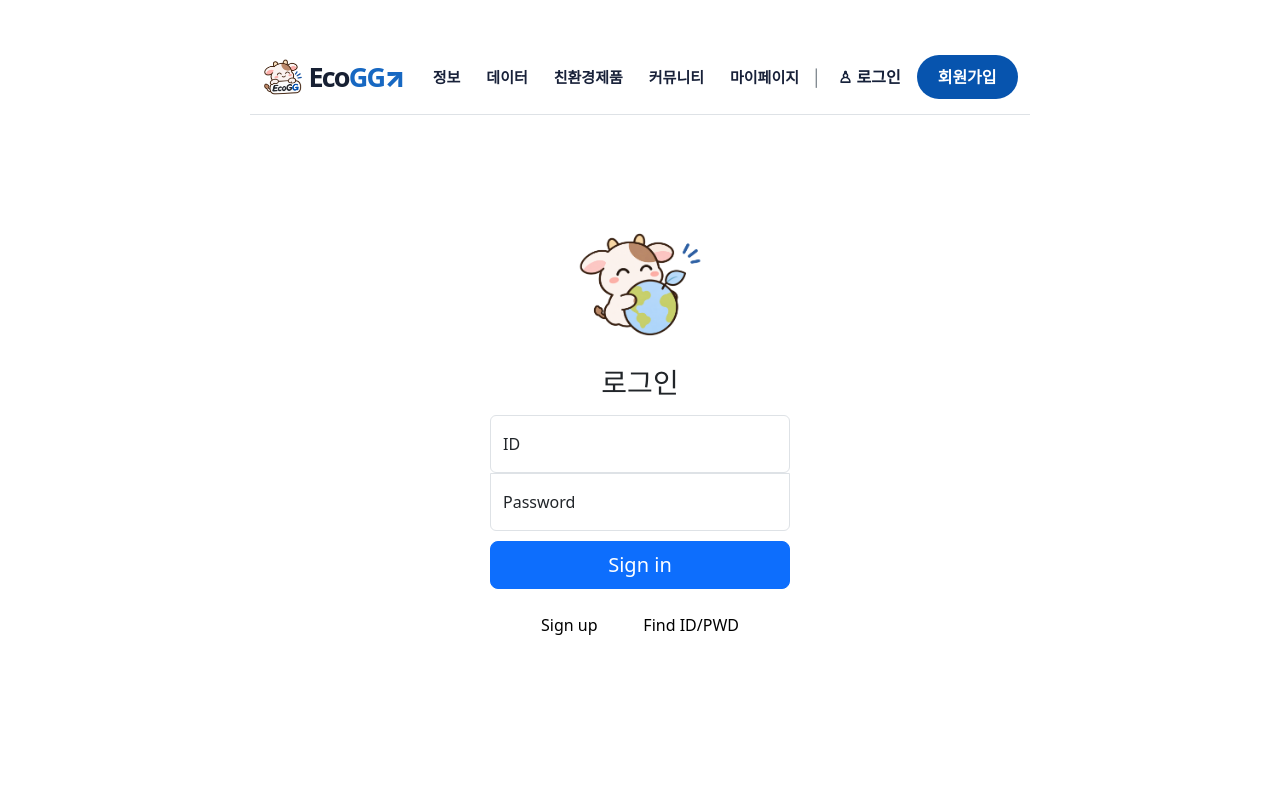
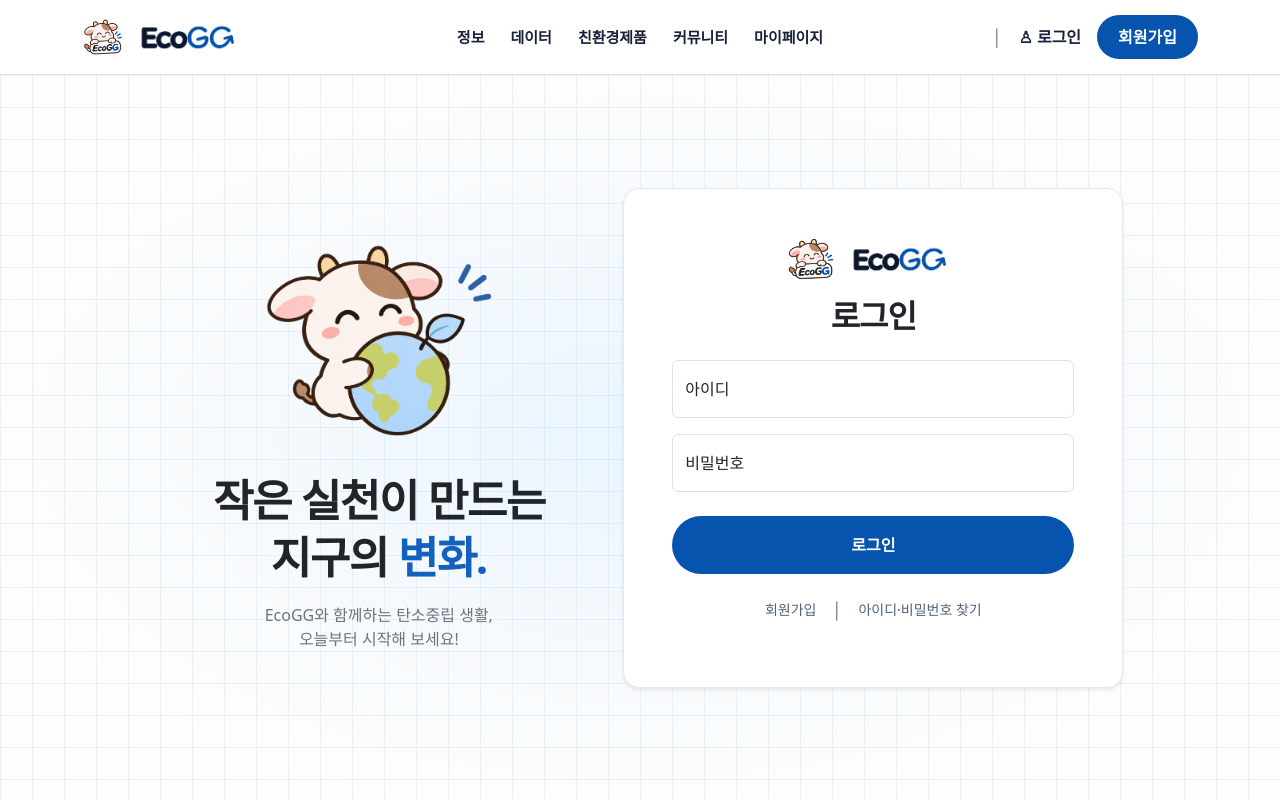
Before and after one commit to 0-H-0/EcoGG, a Spring Boot app: page /member/login in a window 1280 px wide. Run offline with Spring Boot 4, Linux system fonts and the light colour scheme; some of the project's set-up classes (security, data sources, template engines, error pages and the like) are left out, and stand-ins take their place.

Commit message:
design : 로그인 화면 개선 및 EcoGG 로고 적용

```diff
--- /dev/null
+++ b/EcoGG/src/main/resources/static/css/login.css
@@ -0,0 +1,18 @@
+body { color: #111c34; font-family: 'Pretendard', 'Noto Sans KR', 'Malgun Gothic', sans-serif; }
+.login-background { background-color: #fffdfb; background-image: linear-gradient(to right, rgba(74, 151, 220, .11) 1px, transparent 1px), linear-gradient(to bottom, rgba(74, 151, 220, .11) 1px, transparent 1px), radial-gradient(ellipse at center, #eaf5ff, transparent 75%); background-size: 32px 32px, 32px 32px, auto; }
+.login-container { max-width: 900px; }
+.login-character { width: 280px; }
+.intro-title { font-size: clamp(30px, 4vw, 44px); letter-spacing: -1.5px; line-height: 1.3; }
+.intro-title span { color: #1261bd; }
+.login-card { max-width: 500px; min-height: 500px; border: 1px solid #e1e8f0; }
+.login-card h2 { letter-spacing: -1px; }
+.login-card .form-control:focus { border-color: #1261bd; box-shadow: 0 0 0 3px rgba(18, 97, 189, .1); }
+.login-link { color: #526278; font-size: 14px; text-decoration: none; cursor: pointer; }
+.login-link:hover { color: #1261bd; text-decoration: underline; }
+@media (max-width: 991px) {
+    .login-character { width: 180px; }
+}
+@media (max-width: 575px) {
+    .login-character { width: 140px; }
+    .login-link { font-size: 12px; }
+}
--- a/EcoGG/src/main/resources/static/css/navbar.css
+++ b/EcoGG/src/main/resources/static/css/navbar.css
@@ -2,6 +2,7 @@
 .site-nav { background: rgba(255, 255, 255, .97); }
 .site-nav .container { min-height: 74px; }
 .navbar-brand img { width: 42px; height: 40px; }
+.navbar-brand .brand-logo { width: 120px; height: auto; }
 .brand-word { color: #172033; font-size: 27px; font-weight: 900; letter-spacing: -1.8px; }
 .brand-word span { color: #1768c2; }
 .site-nav .nav-link { color: #182139; font-size: 15px; padding: 10px 13px !important; }
--- a/EcoGG/src/main/resources/templates/views/common/navbar.html
+++ b/EcoGG/src/main/resources/templates/views/common/navbar.html
@@ -5,22 +5,22 @@
 <body>
 <nav class="navbar navbar-expand-lg site-nav sticky-top border-bottom py-0">
     <div class="container">
-        <a class="navbar-brand d-flex align-items-center gap-1 text-nowrap" th:href="@{/home}" aria-label="EcoGG 메인으로 이동">
+        <a class="navbar-brand d-flex align-items-center gap-1 text-nowrap col-lg-3 me-0" th:href="@{/home}" aria-label="EcoGG 메인으로 이동">
             <img class="object-fit-contain" th:src="@{/images/eco-logo-cow.png}" alt="EcoGG 송아지 로고">
-            <span class="brand-word">Eco<span>GG↗</span></span>
+            <img th:src="@{/images/eco-logo.png}" alt="EcoGG 로고" class="brand-logo object-fit-contain">
         </a>
         <button class="navbar-toggler" type="button" data-bs-toggle="collapse" data-bs-target="#navMenu" aria-controls="navMenu" aria-expanded="false" aria-label="메뉴 열기">
             <span class="navbar-toggler-icon"></span>
         </button>
         <div class="collapse navbar-collapse" id="navMenu">
-            <ul class="navbar-nav mx-auto align-items-lg-center fw-bold">
+            <ul class="navbar-nav align-items-lg-center fw-bold col-lg-8 justify-content-center">
                 <li class="nav-item"><a class="nav-link" th:href="@{/info}">정보</a></li>
                 <li class="nav-item"><a class="nav-link" th:href="@{/data}">데이터</a></li>
                 <li class="nav-item"><a class="nav-link" th:href="@{/product}">친환경제품</a></li>
                 <li class="nav-item"><a class="nav-link" th:href="@{/community}">커뮤니티</a></li>
                 <li class="nav-item"><a class="nav-link" th:href="@{/member/mypage}">마이페이지</a></li>
             </ul>
-            <div class="d-flex align-items-center gap-3 mt-3 mt-lg-0">
+            <div class="d-flex col-lg-4 justify-content-lg-end align-items-center gap-3 mt-3 mt-lg-0">
             <th:block  th:if="${session.loginUser == null}">
                 <span class="text-secondary d-none d-lg-inline">│</span>
                 <a class="login-label fw-bold text-nowrap text-decoration-none" th:href="@{/member/login}">♙ 로그인</a>
--- a/EcoGG/src/main/resources/templates/views/member/login.html
+++ b/EcoGG/src/main/resources/templates/views/member/login.html
@@ -1,51 +1,69 @@
 <!DOCTYPE html>
-<html xmlns:th="http://www.thymeleaf.orf">
+<html xmlns:th="http://www.thymeleaf.org" lang="ko">
 <head>
     <meta charset="UTF-8">
-<title>Insert title here</title>
+    <meta name="viewport" content="width=device-width, initial-scale=1">
+    <title>EcoGG | 로그인</title>
     <link href="https://cdn.jsdelivr.net/npm/bootstrap@5.3.3/dist/css/bootstrap.min.css" rel="stylesheet">
     <link rel="stylesheet" th:href="@{/css/navbar.css}">
-<link rel="stylesheet" th:href="@{/css/home.css}">
-<style>
-	html, body {height: 100%;}
-	body {display: flex; align-items: center; padding-top: 40px; padding-bottom: 40px; background-color: #f5f5f5; flex-direction: column;}
-	.form-signin {max-width: 330px; padding: 15px;}
-	.form-signin .form-floating:focus-within {z-index: 2;}
-	.form-signin input[type="email"] {margin-bottom: -1px; border-bottom-right-radius: 0; border-bottom-left-radius: 0;}
-	.form-signin input[type="password"] {margin-bottom: 10px; border-top-left-radius: 0; border-top-right-radius: 0;}
-	.form-signin a>label{color: black;}
-	.form-signin a>label:hover{text-decoration: underline;}
-</style>
+    <link rel="stylesheet" th:href="@{/css/login.css}">
 </head>
-<body class="text-center">
+<body class="d-flex flex-column min-vh-100">
     <div th:replace="~{views/common/navbar :: navbar}"></div>
-	<main class="form-signin w-100 m-auto">
-		<form action="/member/login" method="post">
-			<a href="/home"><img class="mb-4" src="/images/eco-earth.png" width="150"></a>
-			<h1 class="h3 mb-3 fw-normal">로그인</h1>
+    <main class="login-background flex-grow-1 d-flex align-items-center justify-content-center py-5">
+        <div class="container login-container">
+            <div class="row align-items-center justify-content-center g-1">
+                <div class="col-lg-5 d-flex justify-content-center justify-content-lg-end">
+	                <div class="text-center">
+	                    <img class="login-character img-fluid mb-4" th:src="@{/images/eco-earth.png}" alt="EcoGG 송아지">
+	                    <h1 class="intro-title fw-bold mb-3">
+	                        작은 실천이 만드는<br>
+	                        지구의 <span>변화.</span>
+	                    </h1>
+	                    <p class="text-secondary mb-0">
+	                        EcoGG와 함께하는 탄소중립 생활,<br>
+	                        오늘부터 시작해 보세요!
+	                    </p>
+                    </div>
+                </div>
+                <div class="col-lg-7">
+                    <div class="login-card bg-white rounded-4 shadow-sm p-4 p-md-5 mx-auto">
+                    	<a class="d-flex justify-content-center align-items-center gap-1 text-decoration-none mb-3" th:href="@{/home}">
+						    <img th:src="@{/images/eco-logo-cow.png}" width="50" alt="EcoGG 로고">
+						    <img th:src="@{/images/eco-logo.png}" alt="EcoGG 로고" width="120">
+						</a>
+                        <h2 class="fw-bold text-center mb-4">로그인</h2>
+                        <form th:action="@{/member/login}" method="post">
+                            <div class="form-floating mb-3">
+                                <input type="text" class="form-control" id="floatingInput" name="memberId" placeholder="아이디를 입력하세요" required>
+                                <label for="floatingInput">아이디</label>
+                            </div>
+                            <div class="form-floating mb-4">
+                                <input type="password" class="form-control" id="floatingPassword"
+                                       name="memberPwd" placeholder="비밀번호를 입력하세요" required>
+                                <label for="floatingPassword">비밀번호</label>
+                            </div>
+                            <button class="w-100 btn btn-join rounded-pill py-3 fw-bold" type="submit">로그인</button>
+                            <div class="d-flex justify-content-center align-items-center gap-3 mt-4">
+                                <a class="login-link" th:href="@{/member/enroll}">회원가입</a>
+                                <span class="text-secondary">│</span>
+                                <a class="login-link">아이디·비밀번호 찾기</a>
+                            </div>
+                            <input type="hidden" name="beforeURL">
+                        </form>
+                    </div>
+                </div>
+            </div>
+        </div>
+    </main>
 
-			<div class="form-floating">
-				<input type="text" class="form-control" id="floatingInput" name="memberId" placeholder="아이디를 입력하세요">
-				<label for="floatingInput">ID</label>
-			</div>
-			<div class="form-floating">
-				<input type="password" class="form-control" id="floatingPassword" name="memberPwd" placeholder="비밀번호를 입력하세요">
-				<label for="floatingPassword">Password</label>
-			</div>
-			<button class="w-100 btn btn-lg btn-primary" type="submit">Sign in</button><br><br>
-			<div class="mb-3">
-				<a href="/member/enroll"><label>Sign up</label></a>
-				&nbsp;&nbsp;&nbsp;&nbsp;&nbsp;&nbsp;&nbsp;&nbsp;&nbsp;
-				<a><label>Find ID/PWD</label></a>
-			</div>
-			<input type="hidden" name="beforeURL"/>
-		</form>
-	</main>
+    <script src="https://cdn.jsdelivr.net/npm/bootstrap@5.3.3/dist/js/bootstrap.bundle.min.js"></script>
+
     <script>
         window.onload = () => {
             document.getElementsByName('beforeURL')[0].value = document.referrer;
-			// referrer 이전 url을 의미
         }
     </script>
+
 </body>
 </html>
```
Also changed, not shown: EcoGG/src/main/resources/static/images/eco-logo.png (added). Lines whose indentation alone changed are shown as unchanged.
